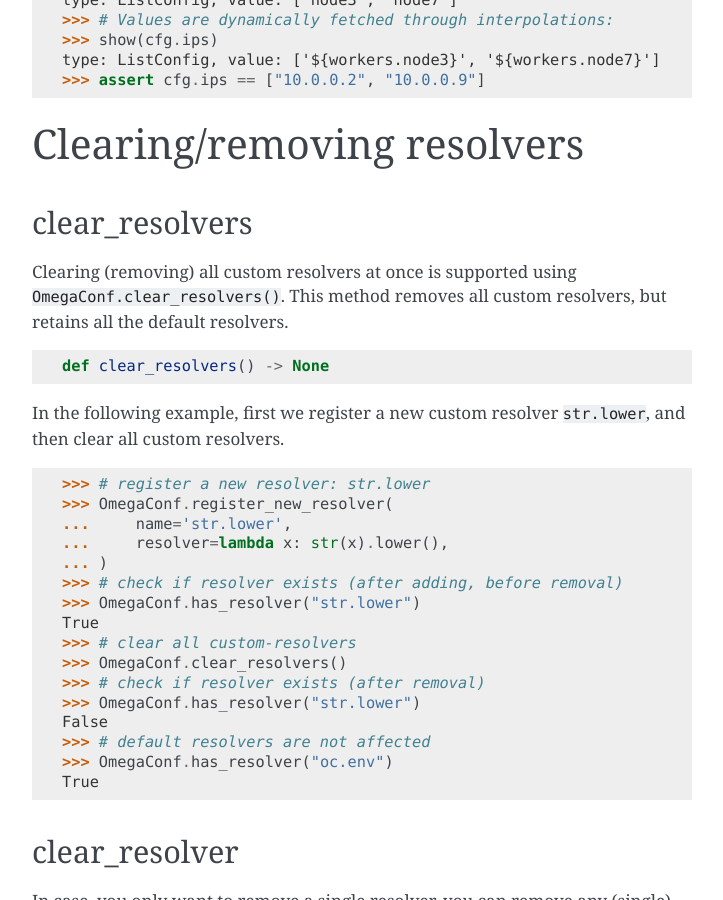
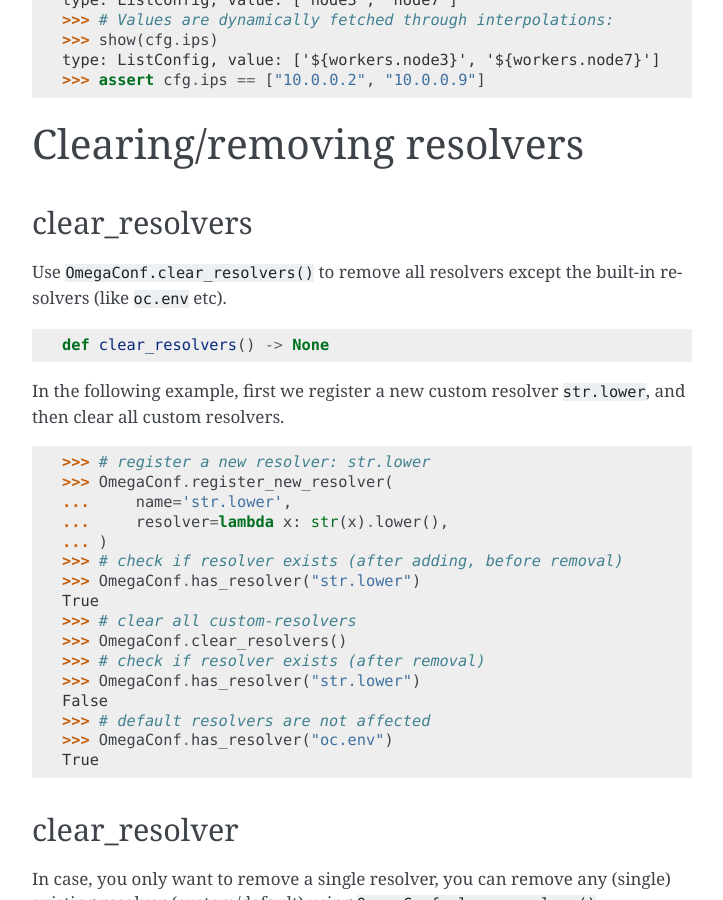
Before and after one commit to omry/omegaconf, a Sphinx documentation site: the page built from docs/source/custom_resolvers.rst, in a window 1280 px wide and 900 px high, scrolled down 7376 px. Shown: the whole window, without its empty margins (388-1111 px from the left). Built offline with Sphinx 7.4.7, drawn with Linux system fonts in a browser that asks for light colours.

Commit message:
Update docs/source/custom_resolvers.rst
- update docs for clear_resolvers()

Co-authored-by: Omry Yadan <omry@fb.com>

```diff
--- a/docs/source/custom_resolvers.rst
+++ b/docs/source/custom_resolvers.rst
@@ -402,8 +402,7 @@
 clear_resolvers
 ^^^^^^^^^^^^^^^
 
-Clearing (removing) all custom resolvers at once is supported using ``OmegaConf.clear_resolvers()``.
-This method removes all custom resolvers, but retains all the default resolvers.
+Use ``OmegaConf.clear_resolvers()`` to remove all resolvers except the built-in resolvers (like ``oc.env`` etc).
 
 .. code-block:: python
 
```
